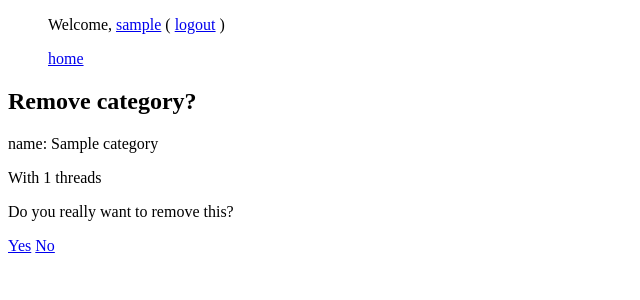
After one commit to noobiept-other/forum, a Django app: a page that uses templates/remove/remove_category.html in a window 1280 px wide. The commit adds this page. Shown: the top 300 px of the page, without its empty margins (0-640 px from the left). Run offline with Django 3.2, Linux system fonts and the light colour scheme; a user stored in the database is signed in; tables that the repository leaves empty hold one stand-in row (values such as "Sample post").

Commit message:
- moderators can remove categories and sub-forums

```diff
--- a/forum/urls.py
+++ b/forum/urls.py
@@ -23,7 +23,10 @@ urlpatterns = patterns('',
     url( r'^remove/post/(?P<postId>\w+)$', 'forum.views.remove_post', name= 'remove_post' ),
     url( r'^remove/thread_confirm/(?P<threadSlug>[\w-]+)$', 'forum.views.remove_thread_confirm', name= 'remove_thread_confirm' ),
     url( r'^remove/thread/(?P<threadSlug>[\w-]+)$', 'forum.views.remove_thread', name= 'remove_thread' ),
-
+    url( r'^remove/sub_forum_confirm/(?P<forumSlug>[\w-]+)$', 'forum.views.remove_sub_forum_confirm', name= 'remove_sub_forum_confirm' ),
+    url( r'^remove/sub_forum/(?P<forumSlug>[\w-]+)$', 'forum.views.remove_sub_forum', name= 'remove_sub_forum' ),
+    url( r'^remove/category_confirm/(?P<categorySlug>[\w-]+)$', 'forum.views.remove_category_confirm', name= 'remove_category_confirm' ),
+    url( r'^remove/category/(?P<categorySlug>[\w-]+)$', 'forum.views.remove_category', name= 'remove_category' ),
 
     url( r'^accounts/login$', 'django.contrib.auth.views.login', { 'template_name': 'accounts/login.html' }, name= 'login' ),
     url( r'^accounts/logout$', 'django.contrib.auth.views.logout', name= 'logout' ),
--- a/forum/views.py
+++ b/forum/views.py
@@ -511,12 +511,83 @@ def remove_thread( request, threadSlug ):
     except Thread.DoesNotExist:
         raise Http404( "Thread doesn't exist." )
 
-    posts = Post.objects.filter( thread= thread )
-
-    for post in posts:
+    for post in thread.post_set.all():
         post.delete()
 
     forum = thread.sub_forum
     thread.delete()
 
     return HttpResponseRedirect( forum.get_url() )
+
+@must_be_moderator
+def remove_sub_forum_confirm( request, forumSlug ):
+
+    try:
+        forum = SubForum.objects.get( slug= forumSlug )
+
+    except SubForum.DoesNotExist:
+        raise Http404( "Sub-forum doesn't exist." )
+
+    context = {
+        'forum': forum
+    }
+
+    return render( request, 'remove/remove_sub_forum.html', context )
+
+@must_be_moderator
+def remove_sub_forum( request, forumSlug ):
+
+    try:
+        forum = SubForum.objects.get( slug= forumSlug )
+
+    except SubForum.DoesNotExist:
+        raise Http404( "Sub-forum doesn't exist." )
+
+    for thread in forum.thread_set.all():
+        for post in thread.post_set.all():
+            post.delete()
+
+        thread.delete()
+
+    forum.delete()
+
+    return HttpResponseRedirect( reverse( 'index' ) )
+
+
+@must_be_moderator
+def remove_category_confirm( request, categorySlug ):
+
+    try:
+        category = Category.objects.get( slug= categorySlug )
+
+    except Category.DoesNotExist:
+        raise Http404( "Category doesn't exist." )
+
+    context = {
+        'category': category
+    }
+
+    return render( request, 'remove/remove_category.html', context )
+
+
+@must_be_moderator
+def remove_category( request, categorySlug ):
+
+    try:
+        category = Category.objects.get( slug= categorySlug )
+
+    except Category.DoesNotExist:
+        raise Http404( "Category doesn't exist." )
+
+    for forum in category.subforum_set.all():
+        for thread in forum.thread_set.all():
+            for post in thread.post_set.all():
+                post.delete()
+
+            thread.delete()
+
+        forum.delete()
+
+    category.delete()
+
+    return HttpResponseRedirect( reverse( 'index' ) )
--- a/templates/index.html
+++ b/templates/index.html
@@ -18,6 +18,7 @@
             <p>
                 <a href="{% url 'new_sub_forum' category.slug %}">New sub-forum</a>
                 <a href="{% url 'edit_category' category.slug %}">edit</a>
+                <a href="{% url 'remove_category_confirm' category.slug %}">remove</a>
             </p>
         {% endif %}
 
--- /dev/null
+++ b/templates/remove/remove_category.html
@@ -0,0 +1,15 @@
+{% extends "base.html" %}
+
+{% block content %}
+<h2>Remove category?</h2>
+
+<p>name: {{ category.name }}</p>
+<p>With {{ category.subforum_set.all.count }} threads</p>
+
+<p>Do you really want to remove this?</p>
+
+<p>
+    <a href="{% url 'remove_category' category.slug %}">Yes</a>
+    <a href="{% url 'index' %}">No</a>
+</p>
+{% endblock %}
--- a/templates/sub_forum.html
+++ b/templates/sub_forum.html
@@ -7,6 +7,7 @@
     <a href="{% url 'new_thread' forumSlug %}">New Thread</a>
     {% if user.is_moderator %}
         <a href="{% url 'edit_sub_forum' forumSlug %}">edit</a>
+        <a href="{% url 'remove_sub_forum_confirm' forumSlug %}">remove</a>
     {% endif %}
 </p>
 
```
Also changed, not shown: templates/remove/remove_sub_forum.html (added, +16 -0 lines).
